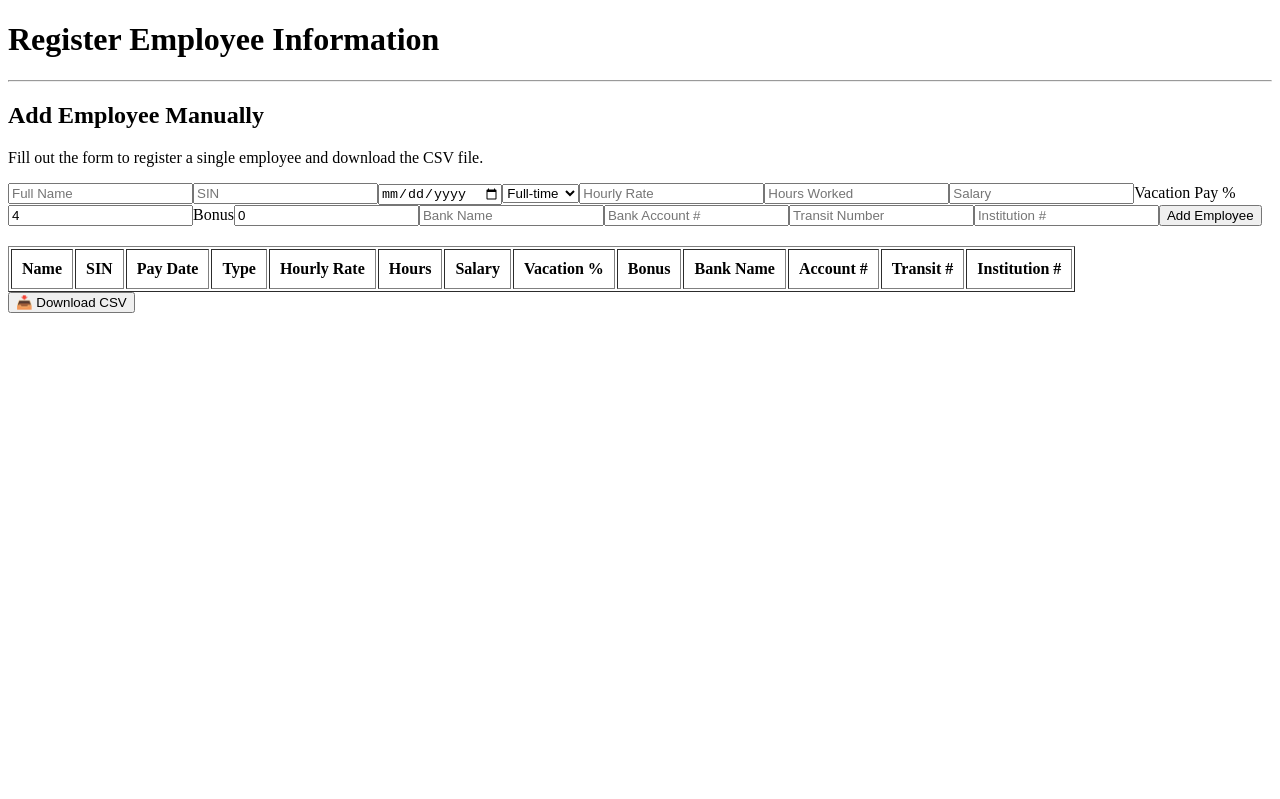
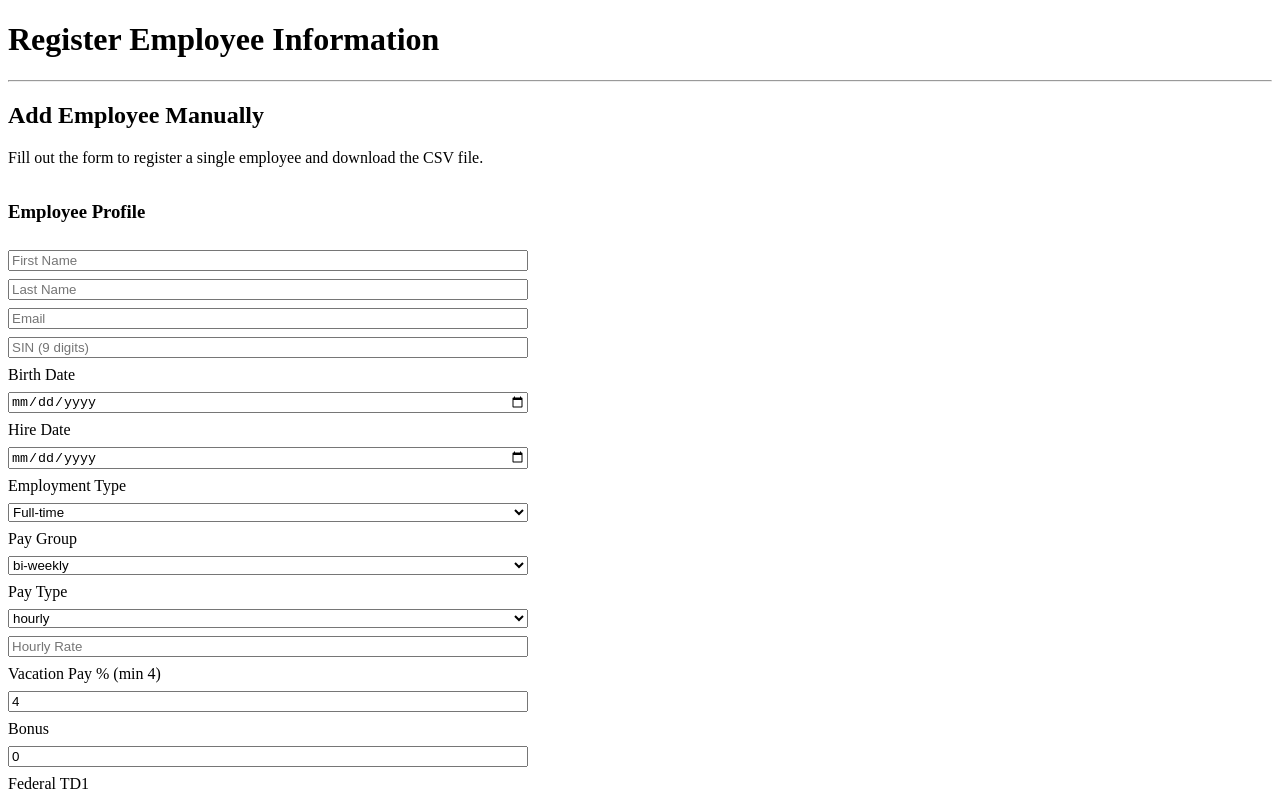
Before and after one commit to Waggio-Setting/waggio-fe, a React (Vite) app: page / in a window 1280 px wide. Shown: the top 799 px of the page. Built offline with nearby package versions, Linux system fonts and the light colour scheme.

Commit message:
userinputform component 수정(employeetable component수정전

```diff
--- a/src/App.jsx
+++ b/src/App.jsx
@@ -2,7 +2,6 @@ import { useState } from "react";
 import "./App.css";
 import UserInputForm from "./component/UserInputForm";
 import EmployeeTable from "./component/EmployeeTable";
-import CSVUpload from "./component/CSVUpload";
 import Papa from "papaparse";
 import api from "./utils/api";
 
@@ -11,7 +10,6 @@ function App() {
 
   const handleAddEmployee = async (formData) => {
     setEmployees([...employees, formData]);
-    //console.log("employees", employees);
 
     try {
       const response = await api.post("/payroll", formData);
--- a/src/component/UserInputForm.jsx
+++ b/src/component/UserInputForm.jsx
@@ -1,60 +1,259 @@
 import React,{useState} from 'react'
 
  const initialForm = { //initialForm: 입력값 초기 상태
-    fullName: '',
-    sin: '',
-    payDate: '',
-    employmentType: 'Full-time',
-    hourlyRate: '',
-    hoursWorked: '',
-    salary: '',
-    vacationPay: 4,
+    // 기본 인적
+  firstName: "",
+  lastName: "",
+  email: "",
+  sin: "",
+  birthDate: "",     // yyyy-mm-dd
+  hireDate: "",      // yyyy-mm-dd
+
+  // 고용/급여 정책
+  employmentType: "Full-time", // ['Full-time','Part-time','Contractor']
+  payGroup: "bi-weekly",       // ['bi-weekly','monthly']
+  payType: "hourly",           // ['hourly','salary']
+
+  hourlyRate: "",              // payType === 'hourly' 일 때 필수
+  salary: "",                  // payType === 'salary'  일 때 필수
+  vacationPay: 4,              // min 4
   bonus: 0,
-    bankName: '',
-    bankAccount: '',
-    transitNumber: '',
-    institutionNumber: '',
+
+  federalTD1: 15492,
+  provincialTD1: 12298,
+
+  // 지급 수단
+  paymentMethod: "Cheque",     // ['Cheque','Direct Deposit']
+  bankName: "",
+  bankAccount: "",
+  transitNumber: "",
+  institutionNumber: "",
+
+  // 주소
+  line1: "",
+  line2: "",
+  city: "",
+  province: "ON",
+  postal: "",
+  country: "CA",
   };
 
 
-export const UserInputForm = ( {onSubmit }) => {
-  const [formData, setFormData] = useState(initialForm); //입력값관리
+  export default function UserInputForm({ onSubmit }) {
+    const [formData, setFormData] = useState(initialForm);
 
-  const handleChange =(e)=>{
-    const {name, value} = e.target;
-    setFormData({...formData,[name]:value});
-  } //사용자가 input에 입력할 때마다 상태를 업데이트
+    const isDirectDeposit = formData.paymentMethod === "Direct Deposit";
+    const isHourly = formData.payType === "hourly";
+    const isSalary = formData.payType === "salary";
+
+    // 숫자 필드 헬퍼: 빈문자 → "" 유지, 값이 있으면 숫자로
+    const coerceNumber = (v) => (v === "" || v === null ? "" : Number(v));
+
+    const handleChange = (e) => {
+      const { name, value } = e.target;
+
+      // 숫자 필드 강제 변환
+      const numberFields = new Set([
+        "hourlyRate",
+        "hoursWorked", // (직원 폼에선 사용 안함. 참고용)
+        "salary",
+        "vacationPay",
+        "bonus",
+        "federalTD1",
+        "provincialTD1",
+        "institutionNumber",
+        "transitNumber",
+      ]);
+
+      setFormData((prev) => ({
+        ...prev,
+        [name]: numberFields.has(name) ? coerceNumber(value) : value,
+      }));
+    };
 
     const handleSubmit = (e) => {
       e.preventDefault();
-    onSubmit(formData);  //상위로 전달
-    setFormData(initialForm); //초기화
-  }; //submit 버튼 눌렀을 때 실행
 
+      // 간단 유효성(필요시 더 강화 가능)
+      if (isHourly && (formData.hourlyRate === "" || Number(formData.hourlyRate) <= 0)) {
+        alert("Hourly pay type requires a positive hourlyRate.");
+        return;
+      }
+      if (isSalary && (formData.salary === "" || Number(formData.salary) <= 0)) {
+        alert("Salary pay type requires a positive salary.");
+        return;
+      }
+      if (Number(formData.vacationPay) < 4) {
+        alert("Vacation Pay must be at least 4%.");
+        return;
+      }
+      if (isDirectDeposit) {
+        const bankOk =
+          formData.bankName &&
+          /^\d{7,12}$/.test(String(formData.bankAccount)) &&
+          /^\d{5}$/.test(String(formData.transitNumber)) &&
+          /^\d{3}$/.test(String(formData.institutionNumber));
+        if (!bankOk) {
+          alert("Direct Deposit requires valid bank info:\n- Account 7-12 digits\n- Transit 5 digits\n- Institution 3 digits");
+          return;
+        }
+      }
+      // SIN 간단 검증(9자리)
+      if (!/^\d{9}$/.test(String(formData.sin))) {
+        alert("SIN must be exactly 9 digits.");
+        return;
+      }
+      // 캐나다 우편번호(스키마 정규식과 일치)
+      const postalOk = /^[A-Za-z]\d[A-Za-z][ -]?\d[A-Za-z]\d$/.test(formData.postal || "");
+      if (!postalOk) {
+        alert("Invalid Canadian postal code.");
+        return;
+      }
+
+      // 스키마 구조에 맞춰 payload 구성
+      const employeePayload = {
+        firstName: formData.firstName.trim(),
+        lastName: formData.lastName.trim(),
+        email: formData.email.trim().toLowerCase(),
+        sin: String(formData.sin).trim(),
+        birthDate: formData.birthDate ? new Date(formData.birthDate) : null,
+        hireDate: formData.hireDate ? new Date(formData.hireDate) : null,
+
+        employmentType: formData.employmentType, // 'Contractor' 정확히 사용
+        payGroup: formData.payGroup,             // 'bi-weekly' | 'monthly'
+        payType: formData.payType,               // 'hourly' | 'salary'
+
+        hourlyRate: isHourly ? Number(formData.hourlyRate) : undefined,
+        salary: isSalary ? Number(formData.salary) : undefined,
+        vacationPay: Number(formData.vacationPay),
+        bonus: Number(formData.bonus),
+
+        federalTD1: Number(formData.federalTD1),
+        provincialTD1: Number(formData.provincialTD1),
+
+        paymentMethod: formData.paymentMethod,
+        bankName: isDirectDeposit ? formData.bankName : undefined,
+        bankAccount: isDirectDeposit ? String(formData.bankAccount) : undefined,
+        transitNumber: isDirectDeposit ? String(formData.transitNumber) : undefined,
+        institutionNumber: isDirectDeposit ? String(formData.institutionNumber) : undefined,
+
+        address: {
+          line1: formData.line1,
+          line2: formData.line2 || "",
+          city: formData.city,
+          province: formData.province || "ON",
+          postal: formData.postal,
+          country: formData.country || "CA",
+        },
+      };
+
+      onSubmit(employeePayload);     // 상위로 올려서 /api/employees 등으로 POST
+      setFormData(initialForm);      // 초기화
+    };
 
     return (
-     <form onSubmit={handleSubmit}>
-      <input name="fullName" value={formData.fullName} onChange={handleChange} placeholder="Full Name" required />
-      <input name="sin" value={formData.sin} onChange={handleChange} placeholder="SIN" maxLength={9} required />
-      <input name="payDate" type="date" value={formData.payDate} onChange={handleChange} required />
+      <form onSubmit={handleSubmit} style={{ display: "grid", gap: 8, maxWidth: 520 }}>
+        <h3>Employee Profile</h3>
+
+        {/* 이름/이메일 */}
+        <input name="firstName" value={formData.firstName} onChange={handleChange} placeholder="First Name" required />
+        <input name="lastName"  value={formData.lastName}  onChange={handleChange} placeholder="Last Name" required />
+        <input name="email"     type="email" value={formData.email} onChange={handleChange} placeholder="Email" required />
+
+        {/* SIN / 생년 / 입사일 */}
+        <input name="sin" value={formData.sin} onChange={handleChange} placeholder="SIN (9 digits)" maxLength={9} required />
+        <label>Birth Date</label>
+        <input name="birthDate" type="date" value={formData.birthDate} onChange={handleChange} required />
+        <label>Hire Date</label>
+        <input name="hireDate" type="date" value={formData.hireDate} onChange={handleChange} required />
+
+        {/* 고용 형태/급여 주기/급여 타입 */}
+        <label>Employment Type</label>
         <select name="employmentType" value={formData.employmentType} onChange={handleChange}>
           <option>Full-time</option>
           <option>Part-time</option>
-        <option>Contract</option>
+          <option>Contractor</option>
         </select>
-      <input name="hourlyRate" type="number" value={formData.hourlyRate} onChange={handleChange} placeholder="Hourly Rate" />
-      <input name="hoursWorked" type="number" value={formData.hoursWorked} onChange={handleChange} placeholder="Hours Worked" />
-      <input name="salary" type="number" value={formData.salary} onChange={handleChange} placeholder="Salary" />
-      <lavel>Vacation Pay %</lavel>
-      <input name="vacationPay" type="number" value={formData.vacationPay} onChange={handleChange} placeholder="Vacation Pay %" />
+
+        <label>Pay Group</label>
+        <select name="payGroup" value={formData.payGroup} onChange={handleChange}>
+          <option value="bi-weekly">bi-weekly</option>
+          <option value="monthly">monthly</option>
+        </select>
+
+        <label>Pay Type</label>
+        <select name="payType" value={formData.payType} onChange={handleChange}>
+          <option value="hourly">hourly</option>
+          <option value="salary">salary</option>
+        </select>
+
+        {/* 시급/연봉 조건부 */}
+        {isHourly && (
+          <input
+            name="hourlyRate"
+            type="number"
+            inputMode="decimal"
+            min="0"
+            step="0.01"
+            value={formData.hourlyRate}
+            onChange={handleChange}
+            placeholder="Hourly Rate"
+            required
+          />
+        )}
+        {isSalary && (
+          <input
+            name="salary"
+            type="number"
+            inputMode="decimal"
+            min="0"
+            step="0.01"
+            value={formData.salary}
+            onChange={handleChange}
+            placeholder="Salary (annual)"
+            required
+          />
+        )}
+
+        {/* 휴가/보너스 */}
+        <label>Vacation Pay % (min 4)</label>
+        <input name="vacationPay" type="number" min="4" step="0.1" value={formData.vacationPay} onChange={handleChange} />
         <label>Bonus</label>
-      <input name="bonus" type="number" value={formData.bonus} onChange={handleChange} placeholder="Bonus" />
-      <input name="bankName" value={formData.bankName} onChange={handleChange} placeholder="Bank Name" required />
-      <input name="bankAccount" value={formData.bankAccount} onChange={handleChange} placeholder="Bank Account #" required />
-      <input name="transitNumber" value={formData.transitNumber} onChange={handleChange} placeholder="Transit Number" maxLength={5} required />
-      <input name="institutionNumber" value={formData.institutionNumber} onChange={handleChange} placeholder="Institution #" maxLength={3} required />
+        <input name="bonus" type="number" min="0" step="0.01" value={formData.bonus} onChange={handleChange} />
+
+        {/* TD1 */}
+        <label>Federal TD1</label>
+        <input name="federalTD1" type="number" min="0" step="1" value={formData.federalTD1} onChange={handleChange} />
+        <label>Provincial TD1 (ON)</label>
+        <input name="provincialTD1" type="number" min="0" step="1" value={formData.provincialTD1} onChange={handleChange} />
+
+        {/* 지급 수단 */}
+        <label>Payment Method</label>
+        <select name="paymentMethod" value={formData.paymentMethod} onChange={handleChange}>
+          <option>Cheque</option>
+          <option>Direct Deposit</option>
+        </select>
+
+        {/* Direct Deposit일 때만 노출 */}
+        {isDirectDeposit && (
+          <>
+            <input name="bankName" value={formData.bankName} onChange={handleChange} placeholder="Bank Name" required={isDirectDeposit} />
+            <input name="bankAccount" value={formData.bankAccount} onChange={handleChange} placeholder="Bank Account #" required={isDirectDeposit} />
+            <input name="transitNumber" value={formData.transitNumber} onChange={handleChange} placeholder="Transit Number (5)" maxLength={5} required={isDirectDeposit} />
+            <input name="institutionNumber" value={formData.institutionNumber} onChange={handleChange} placeholder="Institution # (3)" maxLength={3} required={isDirectDeposit} />
+          </>
+        )}
+
+        {/* 주소 */}
+        <h4>Address</h4>
+        <input name="line1" value={formData.line1} onChange={handleChange} placeholder="Address line 1" required />
+        <input name="line2" value={formData.line2} onChange={handleChange} placeholder="Address line 2 (optional)" />
+        <input name="city" value={formData.city} onChange={handleChange} placeholder="City" required />
+        <input name="province" value={formData.province} onChange={handleChange} placeholder="Province (e.g., ON)" required />
+        <input name="postal" value={formData.postal} onChange={handleChange} placeholder="Postal Code (e.g., M5V 2T6)" required />
+        <input name="country" value={formData.country} onChange={handleChange} placeholder="Country (e.g., CA)" required />
+
         <button type="submit">Add Employee</button>
       </form>
     );
   }
-export default UserInputForm;
```
Lines whose indentation alone changed are shown as unchanged.
